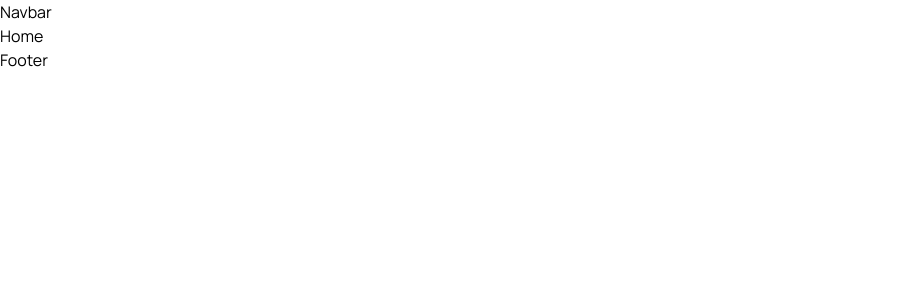
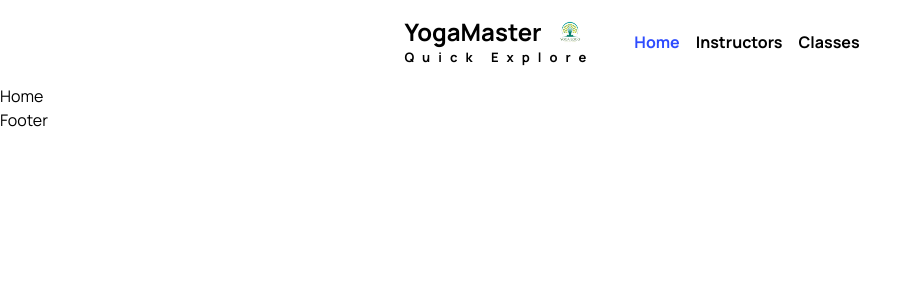
Before and after one commit to rownakabdullahomi/Yoga_Master_Client, a React (Vite) app: page / in a window 1280 px wide. Shown: the top 300 px of the page, without its empty margins (0-921 px from the left). Built offline with nearby package versions, Linux system fonts and the light colour scheme.

Commit message:
navbar started

```diff
--- /dev/null
+++ b/src/components/shared/Navbar.jsx
@@ -0,0 +1,61 @@
+import { useState } from "react";
+import { NavLink } from "react-router-dom";
+
+const navLinks = [
+  { name: "Home", route: "/" },
+  { name: "Instructors", route: "/instructors" },
+  { name: "Classes", route: "/classes" },
+];
+
+const Navbar = () => {
+  const [navBg, setNavBg] = useState("bg-[#15151580]");
+  return (
+    <nav>
+      <div className="lg:w-[95%] mx-auto px-6">
+        <div className="p-4 flex items-center justify-center">
+          {/* logo */}
+          <div>
+            <h1 className="text-2xl inline-flex gap-3 items-center font-bold">
+              YogaMaster{" "}
+              <img src="./yoga-logo.png" alt="" className="w-8 h-8" />
+            </h1>
+            <p className="font-bold text-[13px] tracking-[8px]">
+              Quick Explore
+            </p>
+          </div>
+          {/* mobile menu icons */}
+
+          {/* navigational links */}
+          <div className="hidden md:block text-black dark:text-white">
+            <div className="flex">
+              <ul className="ml-10 flex items-center space-x-4 pr-4">
+                {navLinks.map((link) => (
+                  <li key={link.route}>
+                    <NavLink
+                      to={link.route}
+                      className={({ isActive }) =>
+                        `font-bold ${
+                          isActive
+                            ? "text-secondary"
+                            : `${
+                                navBg.includes("bg-transparent")
+                                  ? "text-white"
+                                  : "text-black dark:text-white"
+                              }`
+                        } hover:text-secondary duration-300`
+                      }
+                    >
+                      {link.name}
+                    </NavLink>
+                  </li>
+                ))}
+              </ul>
+            </div>
+          </div>
+        </div>
+      </div>
+    </nav>
+  );
+};
+
+export default Navbar;
--- a/src/layouts/MainLayout.jsx
+++ b/src/layouts/MainLayout.jsx
@@ -1,14 +1,18 @@
-import { Outlet } from "react-router-dom"
-
+import { Outlet } from "react-router-dom";
+import Navbar from "../components/shared/Navbar";
 
 const MainLayout = () => {
   return (
-    <div>
-        <nav>Navbar</nav>
-        <main><Outlet /></main>
-        <footer>Footer</footer>
+    <div className="dark:bg-black overflow-hidden">
+      <nav>
+        <Navbar />
+      </nav>
+      <main>
+        <Outlet />
+      </main>
+      <footer>Footer</footer>
     </div>
-  )
-}
+  );
+};
 
-export default MainLayout
+export default MainLayout;
```
